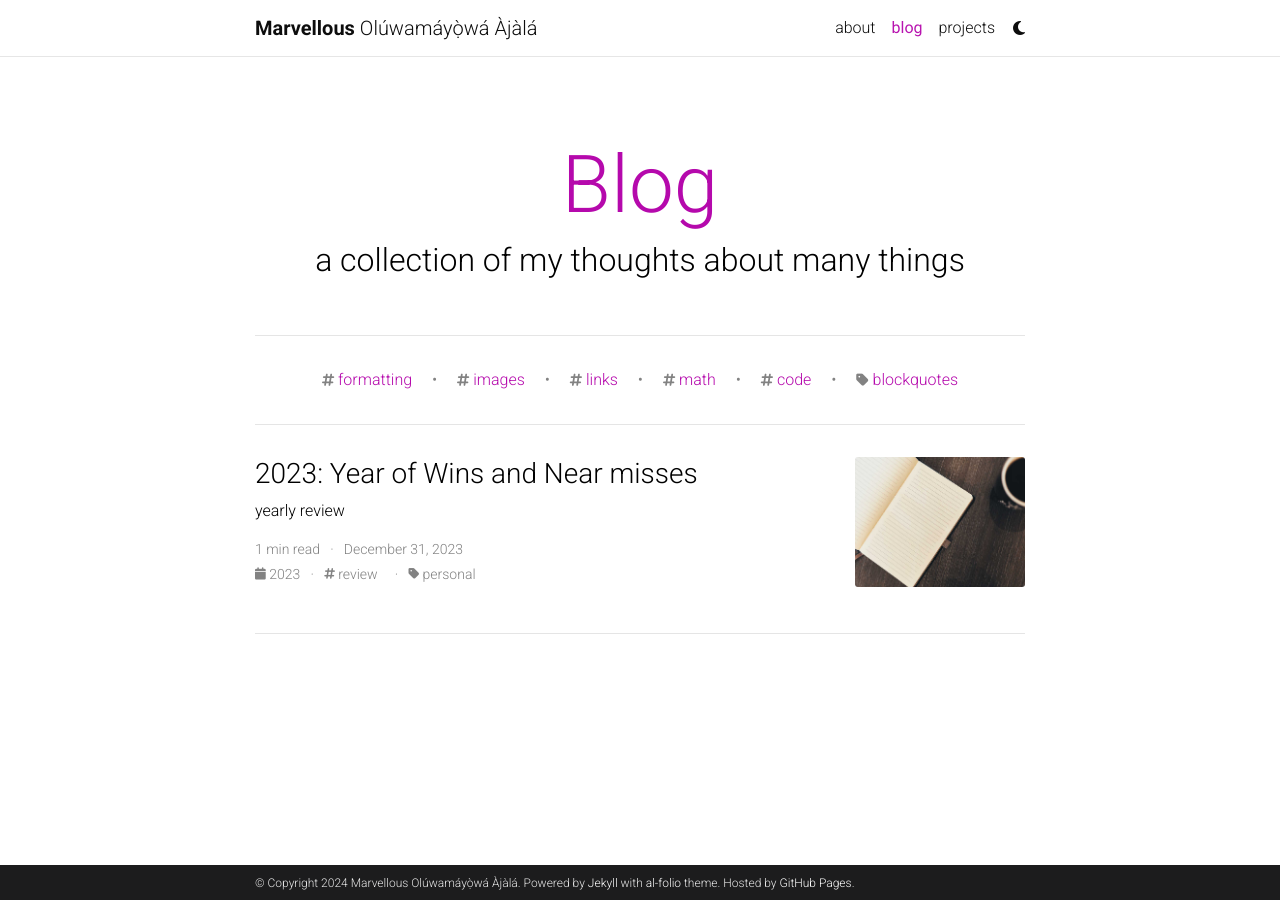
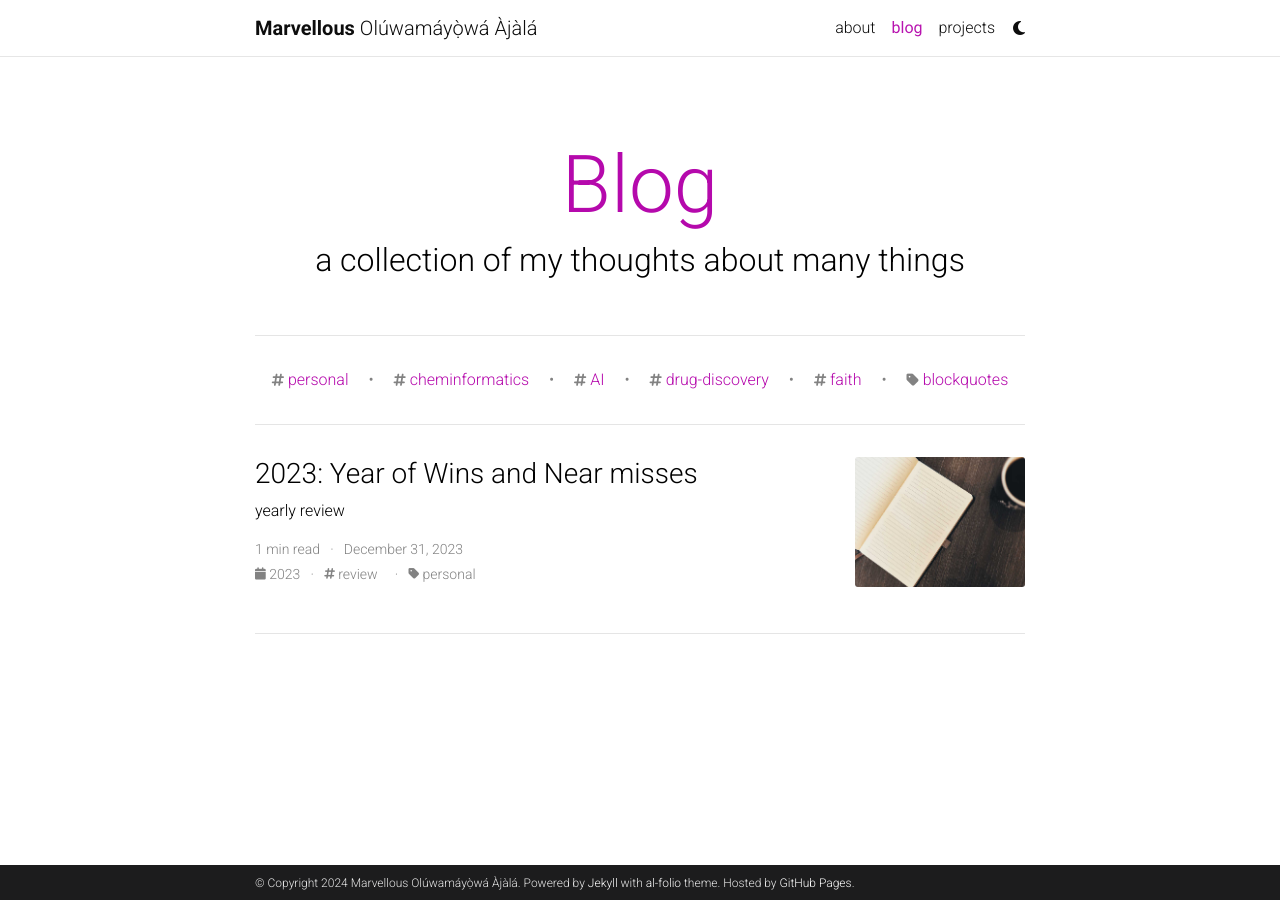
Before and after one commit to ajalamarvellous/ajalamarvellous.github.io, a Jekyll site: the page built from blog/index.html, in a window 1280 px wide. Built offline with Jekyll 4.4.1, drawn with Linux system fonts in a browser that asks for light colours; the list of posts is cut into pages by our own code; comment, search, counter and statistics services are not loaded; a style sheet for code colours, icons or effects is not loaded.

Commit message:
Update tags for blogs

```diff
--- a/_config.yml
+++ b/_config.yml
@@ -245,7 +245,7 @@
     tag: '/blog/tag/:name/'
     category: '/blog/category/:name/'
 
-display_tags: ['formatting', 'images', 'links', 'math', 'code'] # these tags will be displayed on the front page of your blog
+display_tags: ['personal', 'cheminformatics', 'AI', 'drug-discovery', 'faith'] # these tags will be displayed on the front page of your blog
 display_categories: ['blockquotes'] # these categories will be displayed on the front page of your blog
 
 # -----------------------------------------------------------------------------
```
